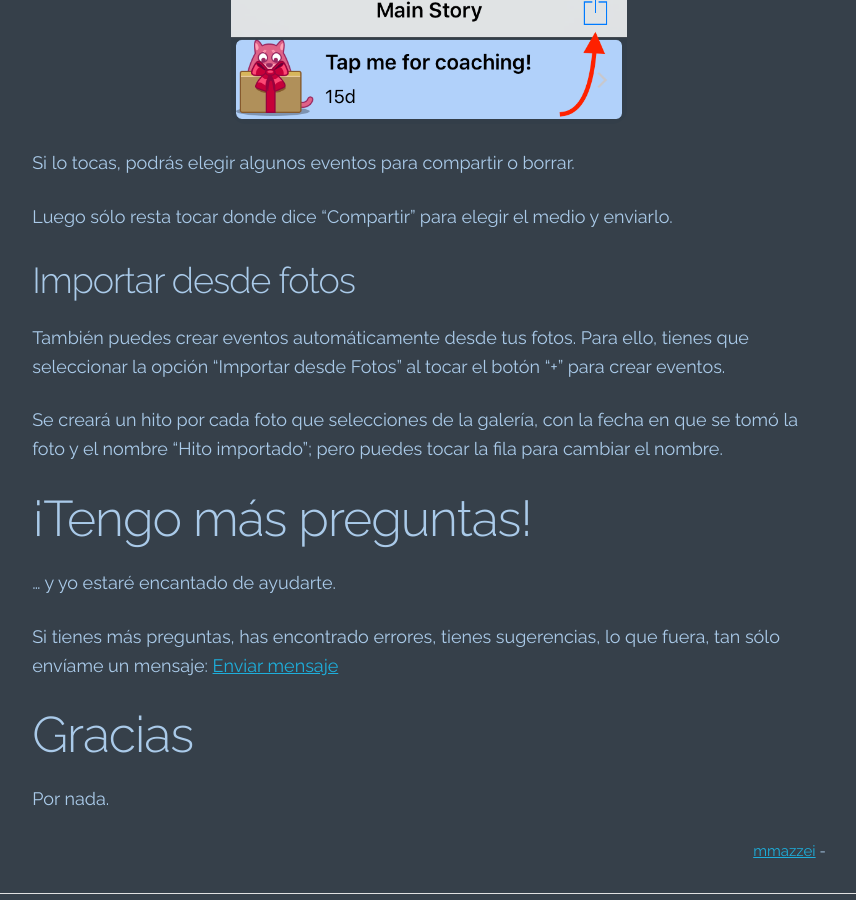
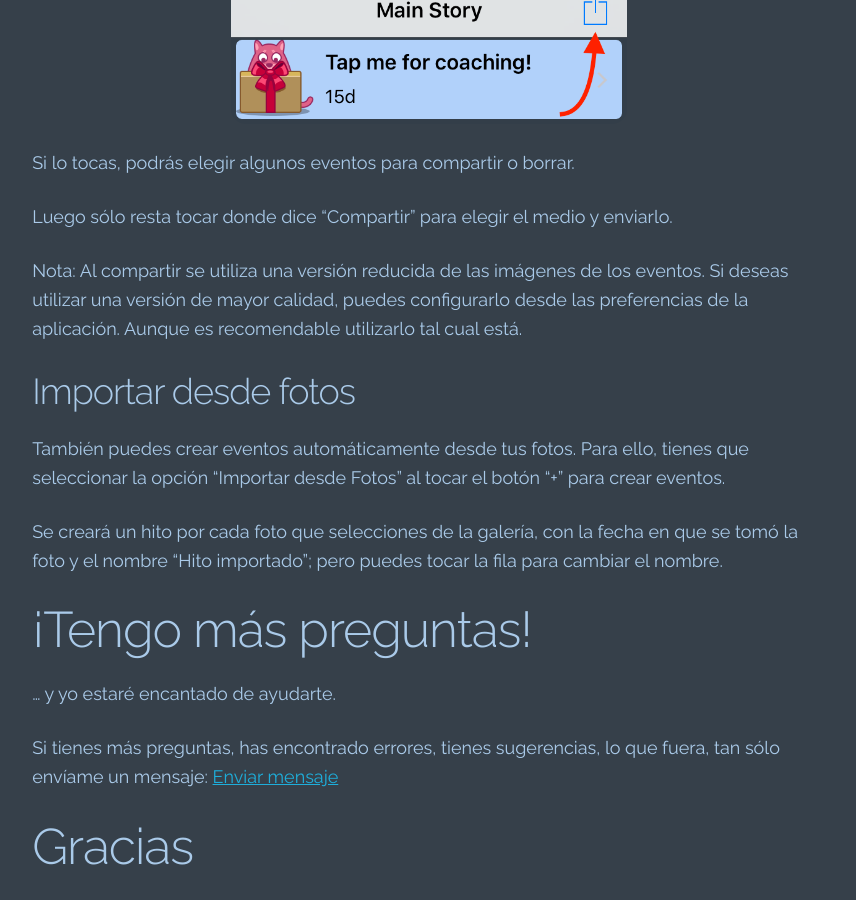
Before and after one commit to mmazzei/mmazzei.github.io, a Jekyll site: the page built from projects/cronito/index_es.md, in a window 1280 px wide and 900 px high, scrolled down 7185 px. Shown: the whole window, without its empty margins (211-1067 px from the left). Built offline with Jekyll 4.4.1, drawn with Linux system fonts in a browser that asks for light colours.

Commit message:
Note on Cronito settings.

```diff
--- a/projects/cronito/index_es.md
+++ b/projects/cronito/index_es.md
@@ -157,6 +157,8 @@ Si lo tocas, podrás elegir algunos eventos para compartir o borrar.
 
 Luego sólo resta tocar donde dice "Compartir" para elegir el medio y enviarlo.
 
+Nota: Al compartir se utiliza una versión reducida de las imágenes de los eventos. Si deseas utilizar una versión de mayor calidad, puedes configurarlo desde las preferencias de la aplicación. Aunque es recomendable utilizarlo tal cual está.
+
 
 ### Importar desde fotos
 
```
Also changed, not shown: projects/cronito/index.md (+1 -0 lines).
